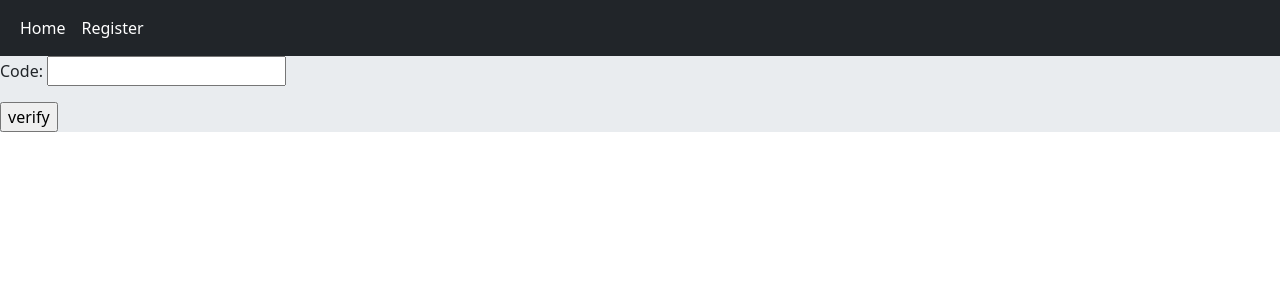
After one commit to RasoulZamani/Django_WebStore, a Django app: page /accounts/verifycode/ in a window 1280 px wide. The commit adds this page. Shown: the top 300 px of the page. Run offline with Django 4.2, Linux system fonts and the light colour scheme.

Commit message:
verified registeration

```diff
--- a/accounts/forms.py
+++ b/accounts/forms.py
@@ -30,3 +30,13 @@ class UserChangeForm(forms.ModelForm):
     class Meta:
         model = MyUser
         fields = ('email', 'phone', 'password', 'last_login')
+
+
+class UserRegisterForm(forms.Form):
+    email    = forms.EmailField(max_length=255)
+    phone    = forms.CharField(max_length=11)
+    password = forms.CharField(label='password',widget=forms.PasswordInput)
+
+class VerifyRegisterCode(forms.Form):
+    """user enter recieved code here for verification"""
+    code = forms.IntegerField()
--- /dev/null
+++ b/accounts/templates/accounts/verify.html
@@ -0,0 +1,12 @@
+{% extends 'base.html' %}
+
+{% block title %} VerifyCode {% endblock %}
+
+{% block content %}
+<form action='' method='post'>
+    {% csrf_token %}
+    {{verify_form.as_p}}
+    <input type='submit' value='verify'>
+
+</form>
+{% endblock %}
--- /dev/null
+++ b/accounts/urls.py
@@ -0,0 +1,8 @@
+from django.urls import path
+from . import views
+
+app_name = 'accounts'
+urlpatterns = [
+    path('register/', views.UserRegisterView.as_view(), name='user_register'),
+    path('verifycode/', views.UserRegisterVerifyCode.as_view(), name='user_verify_code'),
+]
--- a/accounts/views.py
+++ b/accounts/views.py
@@ -1,3 +1,58 @@
-from django.shortcuts import render
+from django.shortcuts import render, redirect
+from django.views import View
+from django.contrib import messages
+from .forms import UserRegisterForm, VerifyRegisterCode
+from .models import OtpCode, MyUser
+from utils import send_top_code
+import random
 
-# Create your views here.
+class UserRegisterView(View):
+    """cbv for registering users"""
+    class_form = UserRegisterForm
+
+    def get(self, request):
+        return render(request, 'accounts/register.html', {'register_form':self.class_form})
+
+    def post(self, request):
+        register_form = self.class_form(request.POST)
+        if register_form.is_valid():
+            rand_code = random.randint(1000,9999)
+            phone = register_form.cleaned_data['phone']
+            send_top_code(phone, rand_code)
+            OtpCode.objects.create(phone=phone, code=rand_code)
+            request.session['user_reg_inf'] = {
+                'phone':phone,
+                'email':register_form.cleaned_data['email'],
+                'password':register_form.cleaned_data['password']
+            }
+            messages.success(request, 'verification code was sent to {phone}','success')
+            return redirect('accounts:user_verify_code')
+
+        return redirect('home:home')
+
+
+class UserRegisterVerifyCode(View):
+    """verifying code"""
+    class_form =  VerifyRegisterCode
+    def get(self, request):
+        return render(request, 'accounts/verify.html', {'verify_form':self.class_form})
+
+    def post(self, request):
+        verify_form = self.class_form(request.POST)
+        user_session = request.session['user_reg_inf']
+        code_ins = OtpCode.objects.get(phone=user_session['phone'])
+        if verify_form.is_valid():
+            cd = verify_form.cleaned_data
+            if cd['code'] == code_ins.code:
+                MyUser.objects.create_user(email=user_session['email'],
+                                           phone=user_session['phone'],
+                                           password=user_session['password']
+                )
+                code_ins.delete()
+                messages.success(request,"code is verified seccessffuly", 'success')
+                return redirect('home:home')
+            else:
+                messages.error(request, "wrong code!",'danger')
+                return redirect('accounts:user_verify_code')
+
+        return redirect('home:home')
--- a/store/urls.py
+++ b/store/urls.py
@@ -19,4 +19,5 @@ from django.urls import include, path
 urlpatterns = [
     path('admin/', admin.site.urls),
     path('', include('home.urls', namespace='home')),
+    path('accounts/', include('accounts.urls', namespace='accounts')),
 ]
--- a/templates/includes/navbar.html
+++ b/templates/includes/navbar.html
@@ -3,6 +3,7 @@
     <div class="container-fluid">
         <div class="navbar-nav">
             <a class="nav-link active" href="{%url 'home:home'%}">Home</a>
+            <a class="nav-link active" href="{%url 'accounts:user_register'%}">Register</a>
         </div>
     </div>
 </nav>
--- /dev/null
+++ b/utils.py
@@ -0,0 +1,3 @@
+def send_top_code(phone, code):
+    """this function will send code to user phone"""
+    pass
```
Also changed, not shown: accounts/admin.py (+6 -1 lines), accounts/models.py (+9 -0 lines), accounts/templates/accounts/register.html (added, +11 -0 lines), accounts/migrations/0002_otpcode.py (added), db.sqlite3, readme.md.
